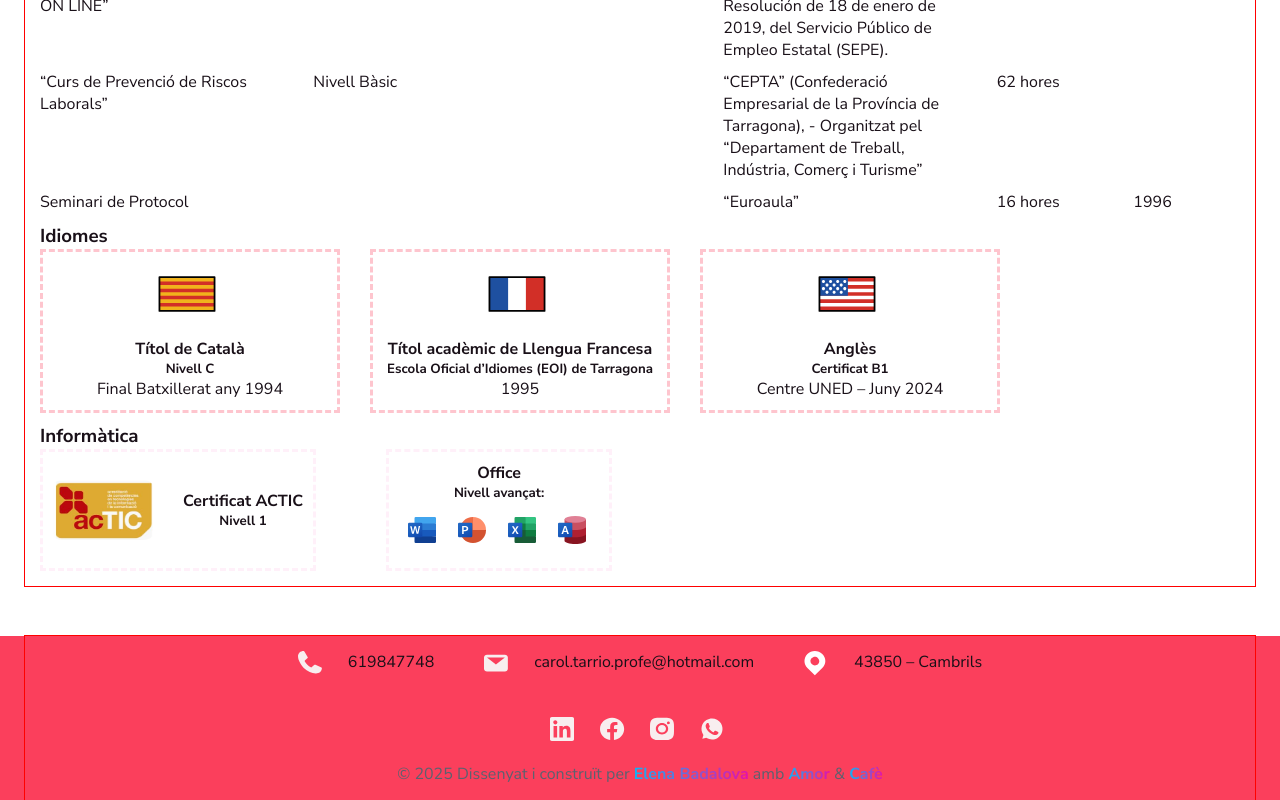
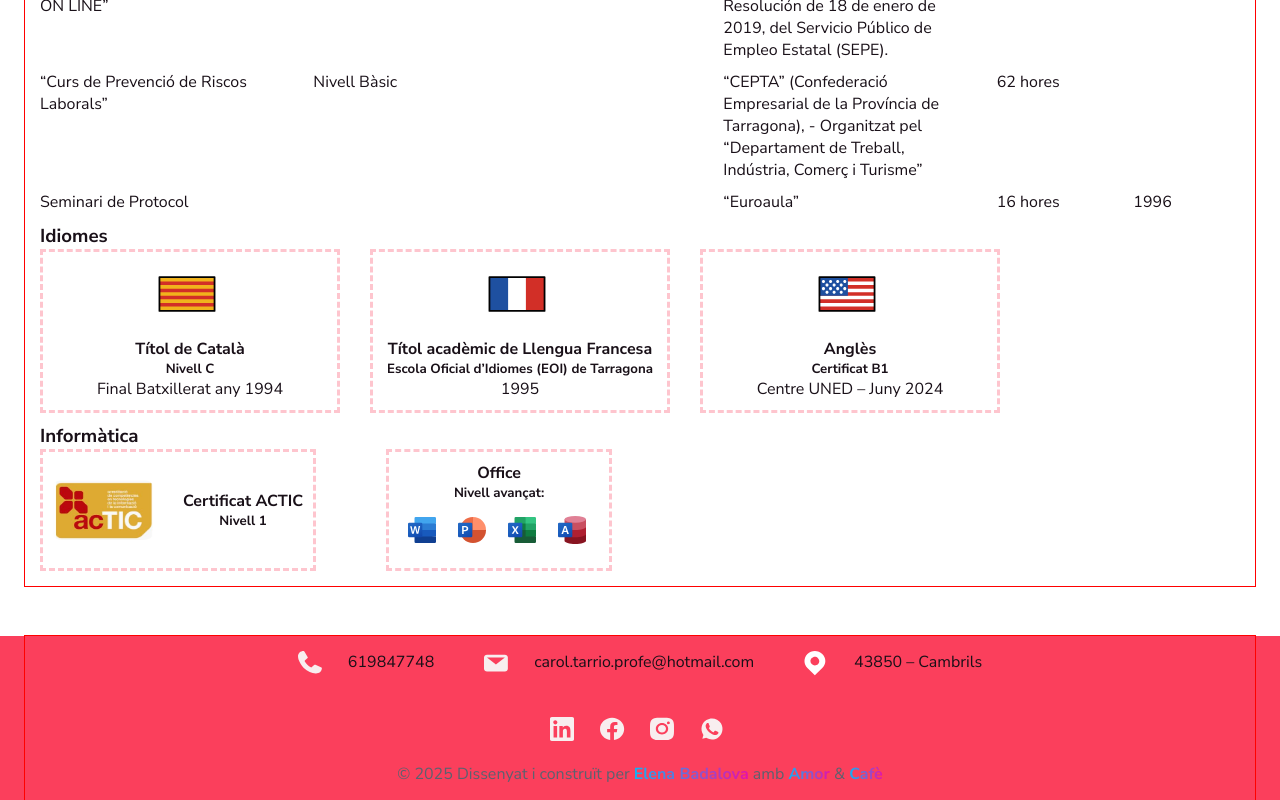
Before and after one commit to ElenaWebDev984/cv_carol, a React (Vite) app: page / in a window 1280 px wide. Shown: the part 7444-8244 px from the top of the page. Built offline with nearby package versions, Linux system fonts and the light colour scheme.

Commit message:
changed color

```diff
--- a/src/layout/sections/formacio/Informatica.tsx
+++ b/src/layout/sections/formacio/Informatica.tsx
@@ -5,6 +5,7 @@ import {FlexWrapper} from "../../../components/FlexWrapper.tsx";
 import {Image} from "../../../components/Image.tsx";
 import actic from '../../../assets/images/informatica/actic.png'
 import {Icon} from "../../../components/icon/Icon.tsx";
+import {theme} from "../../../styles/Theme.ts";
 
 export const Informatica = () => {
     return (
@@ -43,7 +44,7 @@ const ActicContent = styled.div`
     text-align: center;
     align-items: center;
     gap: 0 30px;
-    border: 3px dashed #fff0f9;
+    border: 3px dashed ${theme.colors.secondaryBgc};
     padding: 10px;
 `
 
@@ -51,7 +52,7 @@ const OfficeContent = styled.div`
     display: flex;
     flex-direction: column;
     text-align: center;
-    border: 3px dashed #fff0f9;
+    border: 3px dashed ${theme.colors.secondaryBgc};
     padding: 10px;
 `
 
```
